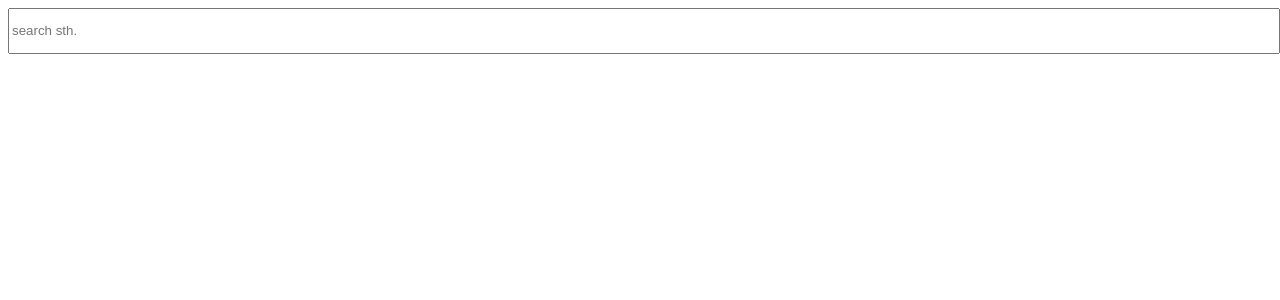
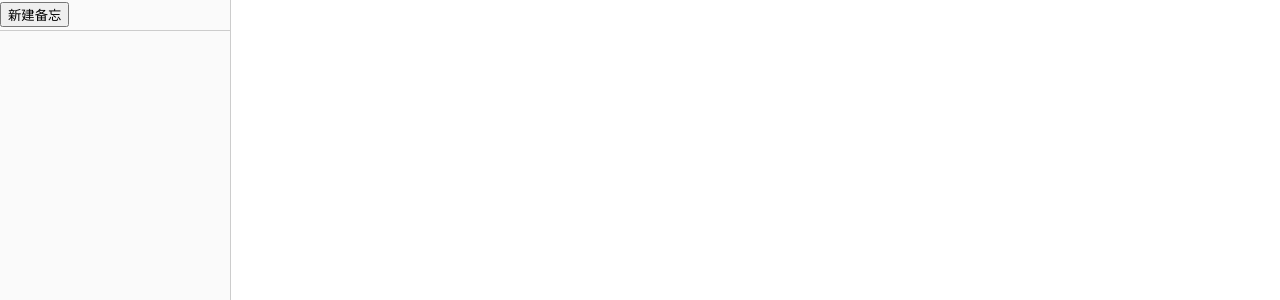
Before and after one commit to ChangsongYao/vuex2rumentg, a Vue app: page / in a window 1280 px wide. Shown: the top 300 px of the page. Built offline with nearby package versions, Linux system fonts and the light colour scheme.

Commit message:
4.1 状态共享问题

```diff
--- a/index.html
+++ b/index.html
@@ -8,7 +8,29 @@
     <script src="static/lib/moment.min.js"></script>
   </head>
   <body>
-    <div id="app"></div>
+  <div id="app" v-cloak>
+  </div>
+
+  <template id="tpl-list">
+    <div class="note-list">
+      <div class="toolbar">
+        <button @click="add">新建备忘</button>
+      </div>
+      <ul>
+        <li v-for="note in notes"
+            @click="active=note"
+            :class="{active:active==note}">
+          {{note.text | trim | slice(0,20) }}
+        </li>
+      </ul>
+    </div>
+  </template>
+
+  <template id="tpl-editor">
+    <div class="note-editor">
+      <textarea v-model="note.text"></textarea>
+    </div>
+  </template>
     <!-- built files will be auto injected -->
   </body>
 </html>
--- a/src/App.vue
+++ b/src/App.vue
@@ -1,12 +1,7 @@
 <template>
   <div id="app" v-cloak>
-    <input :value="q" @change="search($event.target.value)" placeholder="search sth.">
-    <div v-html="status" class="status"></div>
-    <div class="result">
-      <div class="item" v-for="item in result">
-        {{item.title}}
-      </div>
-    </div>
+    <ez-note-list></ez-note-list>
+    <ez-note-editor></ez-note-editor>
   </div>
 </template>
 
@@ -16,77 +11,105 @@
 
   Vue.use(Vuex)
 
-  const fakeSearch = (q,cb) => {
-    let ret = [];
+  const bus = new Vue();
 
-    for(let i=1;i<11;i++) ret.push({
-      title:'result item ' + i + '#'
-    });
-
-    setTimeout(()=>cb(ret),2000)
-  }
-
-  const store = new Vuex.Store({
-    state:{
-      q:'',
-      result:[],
-      status:''
+  const EzNoteList = {
+    template:'#tpl-list',
+    data(){
+      return {
+        notes:[],
+        active:{}
+      };
     },
-    mutations:{
-      UPDATE_QUERY:(state,value) => state.q = value,
-      UPDATE_STATUS:(state,value) => state.status = value,
-      UPDATE_RESULT:(state,value) => state.result = value
+    methods:{
+      add(){
+        let note = {
+          text: '备忘 - ' + (this.notes.length + 1) + '#'
+        };
+        this.notes.unshift(note);
+        this.active = note;
+      }
     },
-    actions:{
-      search(context,q){
-        context.commit('UPDATE_RESULT',[])
-        context.commit('UPDATE_QUERY',q)
-        context.commit('UPDATE_STATUS','searching <b>' + q +'</b>...')
-
-        fakeSearch(q,result =>{
-          context.commit('UPDATE_STATUS','')
-          context.commit('UPDATE_RESULT',result)
-        })
+    filters:{
+      trim(v){
+        return v.trim();
+      },
+      slice(v,start,end){
+        return v.slice(start,end);
+      }
+    },
+    watch:{
+      active(nv){
+        bus.$emit('NOTE_CHANGED',nv);
       }
     }
-  })
+  };
+
+  const EzNoteEditor = {
+    template:'#tpl-editor',
+    data(){
+      return {
+        note:{text:''}
+      }
+    },
+    created(){
+      bus.$on('NOTE_CHANGED',note => this.note = note);
+    }
+  };
 
   export default {
     name: 'App',
-    store:store,
-    computed:{
-      ...Vuex.mapState(['result','status']),
-      q:{
-        get(){return this.$store.state.q},
-        set(v){ this.$store.commit('set_q',v)}
-      }
-    },
-    methods:{
-      search(q){
-        this.$store.dispatch('search',q);
-      }
-    }
+    components:{ EzNoteList,EzNoteEditor }
   }
 
 </script>
 
 <style>
-  input{
-    line-height:40px;
+  html,body,#app{
+    height:100%;
+    padding:0;
+    margin:0;
+    overflow:hidden;
+  }
+  #app{
+    display:flex;
+  }
+  .note-list{
+    width:230px;
+    display:flex;
+    flex-direction:column;
+    background:#fafafa;
+  }
+  .note-list .toolbar{
+    height:30px;
+    line-height:30px;
+    border-bottom:1px solid #ccc;
+  }
+  .note-list ul{
+    flex:1;
+    list-style:none;
+    padding:0;
+    margin:0;
+    overflow-y:auto;
+  }
+  .note-list li{
+    cursor:pointer;
+    padding:5px;
+  }
+  .note-list li.active{
+    background:blue;
+    color:white;
+  }
+  .note-editor{
+    flex:1;
+  }
+  .note-editor textarea{
     width:100%;
-  }
-  .status{
-    padding:10px;
-  }
-  .result{
-    margin-top:10px;
-  }
-  .item{
-    line-height:50px;
-    height:50px;
-    margin-bottom:5px;
-    padding:0 10px;
-    background:#e1efe4;
+    height:100%;
+    resize:none;
+    outline:none;
+    border:none;
+    border-left:1px solid #ccc;
   }
   [v-cloak]:after{
     content:' ';
```
